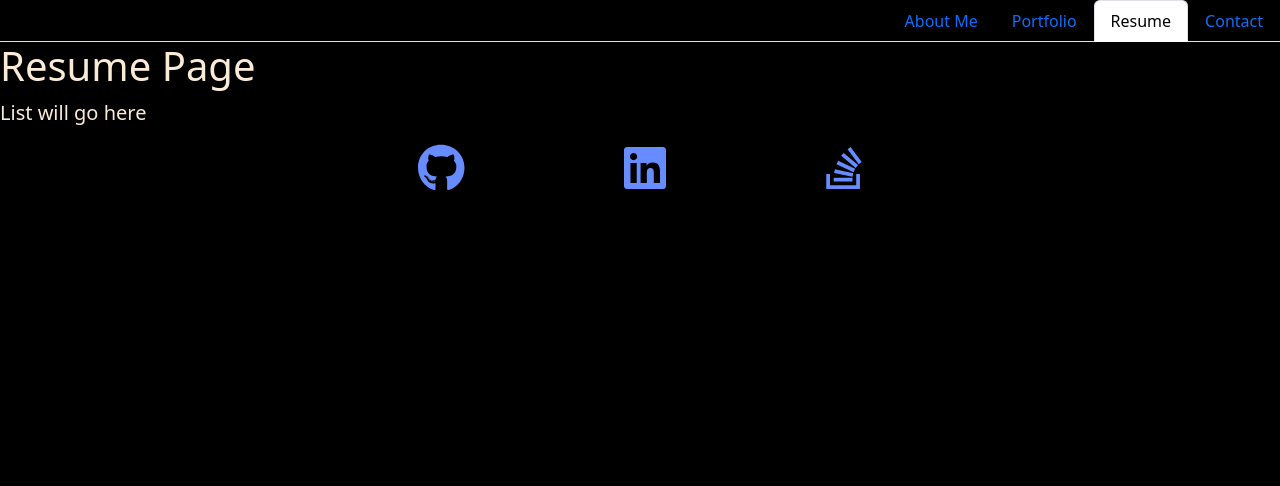
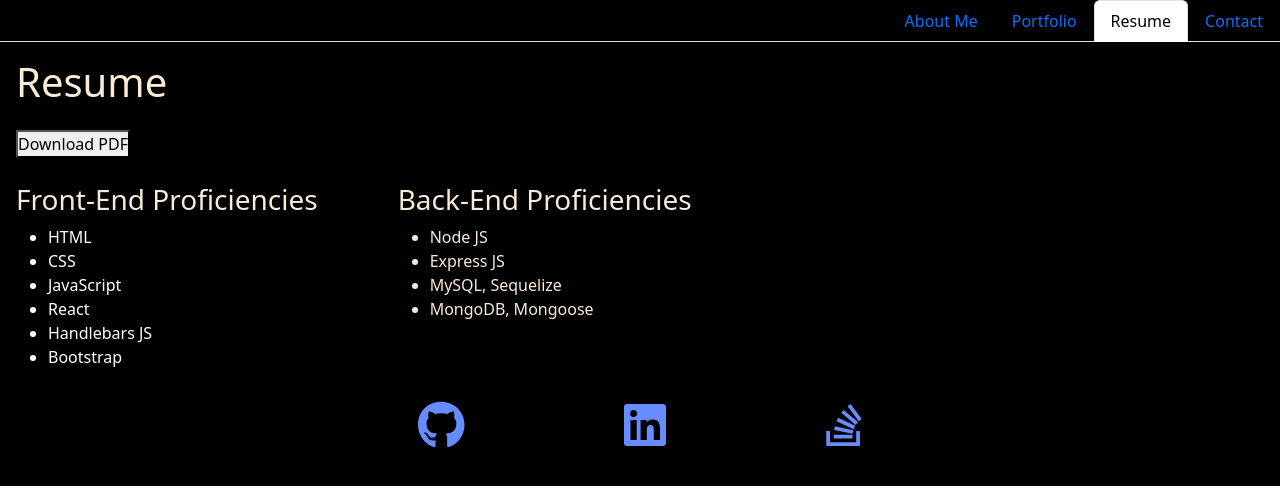
Before and after one commit to tyler273/react-portfolio-tjw, a React (Vite) app: page /Resume in a window 1280 px wide. Shown: the top 486 px of the page. Built offline with nearby package versions, Linux system fonts and the light colour scheme.

Commit message:
added more style pages and imported them to lessen amount of css in each file. finished resume section information and styling

```diff
--- a/src/components/Nav.jsx
+++ b/src/components/Nav.jsx
@@ -1,4 +1,5 @@
 import { Link, useLocation } from 'react-router-dom';
+import "../styles/Nav.css";
 
 // Here we are using object destructuring assignment to pluck off our variables from the props object
 // We assign them to their own variable names
--- a/src/index.css
+++ b/src/index.css
@@ -1,7 +1,6 @@
 * {
   margin: 0;
   padding: 0;
-  list-style: none;
   font-size: 16px;
 }
 
@@ -21,55 +20,3 @@ footer {
 p {
   font-size: 20px;
 }
-
-/* About Me Styling */
-
-.about-me {
-  display: flex;
-  padding: 1em;
-  gap: 1em;
-}
-
-.pic-container {
-  display: flex;
-  flex-direction: column;
-  width: 40%;
-}
-
-.profile-pic {
-  width: 20vh;
-  margin-bottom: 5px;
-}
-
-.text-container {
-  display: flex;
-  flex-direction: column;
-  align-self: center;
-}
-
-/* Portfolio Projects Styling */
-
-.card {
-  display: flex;
-  width: 30%;
-}
-
-.card-detail {
-  display: flex;
-  flex-direction: column;
-  padding: 1em;
-}
-
-.project-list {
-  display: flex;
-  flex-wrap: wrap;
-  gap: 1em;
-  width: 100%;
-}
-
-
-@media only screen and (max-width: 768px){
-  .card {
-    width: 100%;
-  }
-}
--- a/src/pages/About.jsx
+++ b/src/pages/About.jsx
@@ -1,5 +1,6 @@
 import React from "react";
 import profilepic from "../assets/selfie.jpeg";
+import "../styles/About.css";
 
 export default function About() {
     return (
--- a/src/pages/Portfolio.jsx
+++ b/src/pages/Portfolio.jsx
@@ -5,6 +5,7 @@ import foodFocus from "../assets/foodFocus.png";
 import techTalk from "../assets/techTalk.png";
 import pwGenerator from "../assets/pwGenerator.png";
 import noteTaker from "../assets/noteTaker.png";
+import "../styles/Projects.css";
 
 
 export default function Portfolio() {
--- a/src/pages/Resume.jsx
+++ b/src/pages/Resume.jsx
@@ -1,10 +1,48 @@
+import React from "react";
+import ResumeTWoodsPDF from "../assets/twoods-resume.pdf";
+import "../styles/Resume.css";
+
 export default function Resume() {
     return (
-      <div>
-        <h1>Resume Page</h1>
-        <p>
-          List will go here
-        </p>
-      </div>
+      <>
+        <div className="resume-container">
+          <section className="resume-download">
+            <h1>Resume</h1>
+            <a href={ResumeTWoodsPDF}
+              download="ResumeTwoodsPDF"
+              target="_blank"
+              rel="noreferrer"
+            >
+              <button>Download PDF</button>
+            </a>
+          </section>
+
+          <article className="resume-proficiencies">
+            <div>
+              <h3>Front-End Proficiencies</h3>
+              <ul>
+                <li className="bullet-points">HTML</li>
+                <li className="bullet-points">CSS</li>
+                <li className="bullet-points">JavaScript</li>
+                <li className="bullet-points">React</li>
+                <li className="bullet-points">Handlebars JS</li>
+                <li className="bullet-points">Bootstrap</li>
+              </ul>
+            </div>
+            <div>
+              <h3>Back-End Proficiencies</h3>
+              <ul>
+                <li>Node JS</li>
+                <li>Express JS</li>
+                <li>MySQL, Sequelize</li>
+                <li>MongoDB, Mongoose</li>
+              </ul>
+            </div>
+
+          </article>
+
+
+        </div>
+      </>
     );
   }
--- /dev/null
+++ b/src/styles/About.css
@@ -0,0 +1,24 @@
+.about-me {
+    display: flex;
+    padding: 1em;
+    gap: 1em;
+}
+
+.pic-container {
+    display: flex;
+    flex-direction: column;
+    width: 40%;
+}
+
+.profile-pic {
+    width: 20vh;
+    margin-bottom: 5px;
+    border-radius: 30%;
+}
+
+.text-container {
+    display: flex;
+    flex-direction: column;
+    align-self: center;
+    /* padding-bottom: 300px; */
+}
--- /dev/null
+++ b/src/styles/Nav.css
@@ -0,0 +1,3 @@
+.nav-item {
+    list-style-type: none;
+}
--- /dev/null
+++ b/src/styles/Projects.css
@@ -0,0 +1,34 @@
+h2 {
+    padding-top: 10px;
+    padding-left: 10px;
+}
+
+.project-list {
+    display: flex;
+    justify-content: center;
+    padding-top: 1em;
+}
+
+.card {
+    display: flex;
+    width: 30%;
+}
+
+.card-detail {
+    display: flex;
+    flex-direction: column;
+    padding: 1em;
+}
+
+.project-list {
+    display: flex;
+    flex-wrap: wrap;
+    gap: 1em;
+    width: 100%;
+}
+
+@media only screen and (max-width: 768px){
+    .card {
+      width: 100%;
+    }
+}
--- /dev/null
+++ b/src/styles/Resume.css
@@ -0,0 +1,23 @@
+.bullet-points {
+    content: "\2022";
+    color: white;
+}
+
+.resume-container {
+    display: flex;
+    flex-direction: column;
+    padding: 1em;
+}
+
+.resume-download {
+    display: flex;
+    flex-direction: column;
+    gap: 1em;
+    padding-bottom: 15px;
+}
+
+.resume-proficiencies {
+    display: flex;
+    gap: 5em;
+    padding-top: 10px;
+}
```
Also changed, not shown: 1 other file (tests, documents, lock files or other folders).
